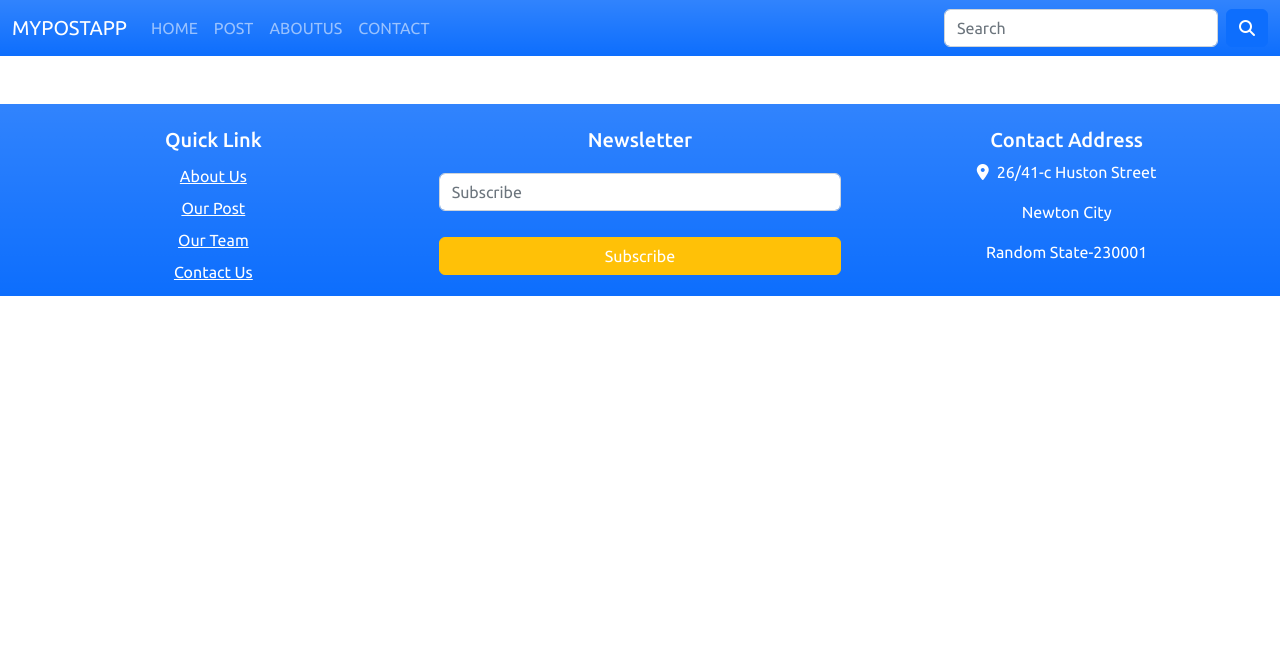
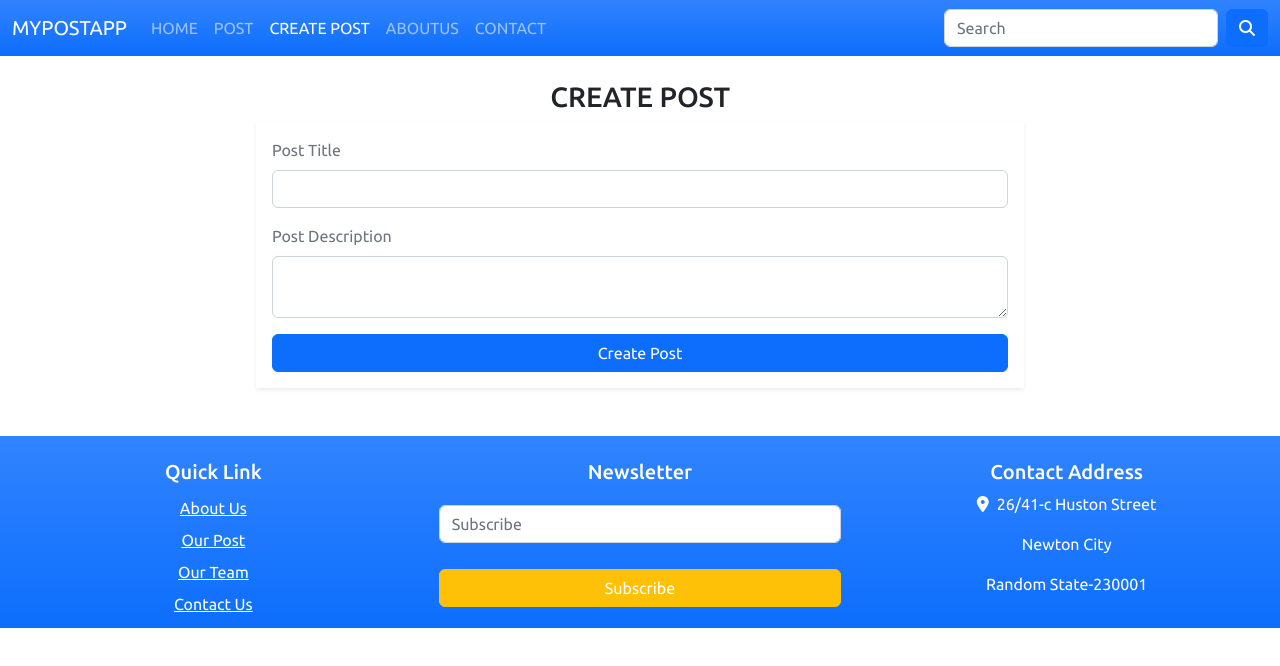
Before and after one commit to dubeyawnish/My-Post-App, a React (Create React App) app in the folder my-app/: page /create in a window 1280 px wide. Shown: the top 666 px of the page. Built offline with nearby package versions, Linux system fonts and the light colour scheme.

Commit message:
data post thorogh api

```diff
--- a/my-app/src/App.js
+++ b/my-app/src/App.js
@@ -8,6 +8,7 @@ import Home from './Components/Screen/Home';
 import Footer from './Components/Footer';
 import Allpost from './Components/Screen/Allpost';
 import PostDetail from './Components/Screen/PostDetail';
+import CreatePost from './Components/Screen/CreatePost';
 
 function App() {
   return (
@@ -18,6 +19,7 @@ function App() {
         <Routes>
           <Route exact path="/" element={<Home />} />
           <Route exact path="/posts" element={<Allpost />} />
+          <Route exact path="/create" element={<CreatePost />}/>
           <Route exact path="/about" element={<About />} />
           <Route exact path="/posts/details/:postId/:userId" element={<PostDetail/>} />    {/*dynamic routing*/}
           <Route exact path="/contact" element={<Contact />} />
--- a/my-app/src/Components/Navbar.js
+++ b/my-app/src/Components/Navbar.js
@@ -17,6 +17,9 @@ const Navbar = () => {
                             </li>
                             <li className="nav-item">
                                 <NavLink className="nav-link text-uppercase" to="/posts">Post</NavLink>
+                            </li>
+                            <li className="nav-item">
+                                <NavLink className="nav-link text-uppercase" to="/create">Create Post</NavLink>
                             </li>
                             <li className="nav-item">
                                 <NavLink className="nav-link text-uppercase" aria-current="page" to="/about">AboutUs</NavLink>
--- /dev/null
+++ b/my-app/src/Components/Screen/CreatePost.js
@@ -0,0 +1,75 @@
+import { useState } from 'react'
+import { API_BASE_URL } from '../Constants/Config';
+
+const CreatePost = () => {
+    const [loader, setloader] = useState(false);
+
+    const [title, setTitle] = useState();
+    const [body, setBody] = useState();
+
+    const createPost = (event) => {
+        setloader(true);
+        event.preventDefault();// stop the defalut behaviour of realod the page on form submit
+        //console.log(event);
+
+
+        fetch(`${API_BASE_URL}/posts`, {
+            method: 'POST',
+            body: JSON.stringify({
+                title: title,
+                body: body,
+                userId: 1,
+            }),
+            headers: {
+                'Content-type': 'application/json; charset=UTF-8',
+            },
+        })
+            .then((response) => response.json())
+
+
+            .then((json) => {
+                console.log(json)
+                //debugger;
+                setloader(false);
+            });
+
+
+    }
+
+    return (
+        <div className="container">
+            <h3 className="text-center text-uppercase pt-4">Create Post</h3>
+            {
+                loader ?
+                    <div className='col-12 text-center'>
+                        <div className="  container spinner-border text-primary" role="status">
+                            <span className="visually-hidden">.</span>
+                        </div>
+                    </div> :
+                    <div className="contact-form-container mx-auto text-muted shadow-sm p-3 lh-2 " >
+
+                        <form onSubmit={(event) => { createPost(event) }}  >
+                            <div className="mb-3">
+                                <label htmlFor="title" className="form-label">Post Title</label>
+                                <input onChange={(e) => { setTitle(e.target.value) }} type="text" className="form-control" id="title" required />
+                            </div>
+
+
+                            <div className="mb-3">
+                                <label htmlFor="query" className="form-label">Post Description</label>
+                                <textarea onChange={(e) => { setBody(e.target.value) }} id="query" className="form-control" required></textarea>
+                            </div>
+
+                            <div className="d-grid">
+                                <button type="submit" className="btn btn-primary  ">Create Post</button>
+                            </div>
+                        </form>
+
+
+                    </div>
+            }
+        </div>
+    )
+}
+
+export default CreatePost;
--- a/my-app/src/Components/Screen/PostDetail.js
+++ b/my-app/src/Components/Screen/PostDetail.js
@@ -6,7 +6,7 @@ import './PostDetail.css';
 
 
 const PostDetail = () => {
-    const initialstate={body:"",title:"",userId:"" ,id:""}
+
     const { userId, postId } = useParams();
     //const [post, setPost] = useState(initialstate);
     //const [user, setUser] = useState({});
@@ -100,14 +100,17 @@ const PostDetail = () => {
                                 <p className="card-text">{name}</p>
                             </div>
                             <ul className="list-group list-group-flush">
-                                <li className="list-group-item">{email}</li>
-                                <li className="list-group-item">{phone}</li>
-                                <li className="list-group-item">{website}</li>
+                                <li className="list-group-item">
+                                    <a href={`mailto:${email}`}>{email}</a>
+                                </li>
+                                <li className="list-group-item">
+                                    <a href={`tel:${phone}`}>{phone}</a>
+                                </li>
+                                <li className="list-group-item">
+                                    <a href={`www.${website}`}>Visit Our Website</a>
+                                </li>
                             </ul>
-                            <div className="card-body">
-                                <a href="#" className="card-link">Card link</a>
-                                <a href="#" className="card-link">Another link</a>
-                            </div>
+
                     </div>
 
 
```
